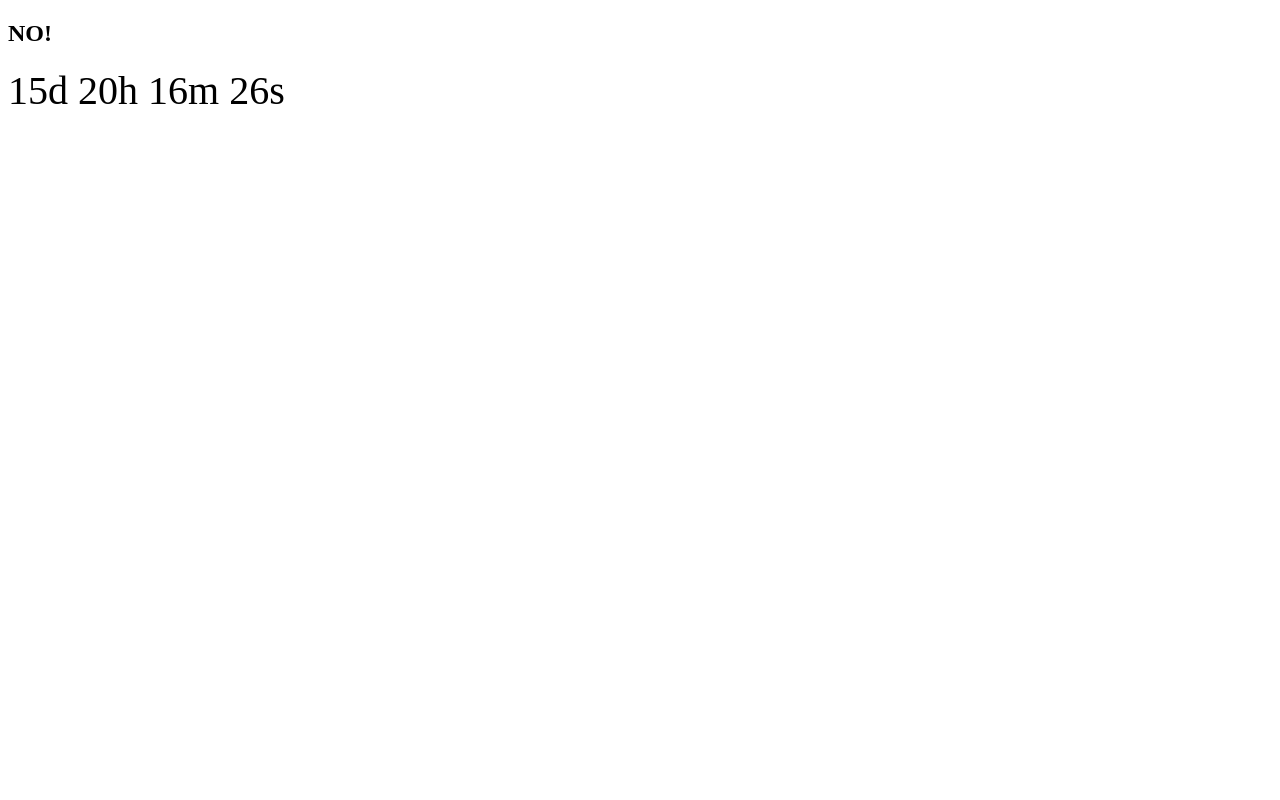
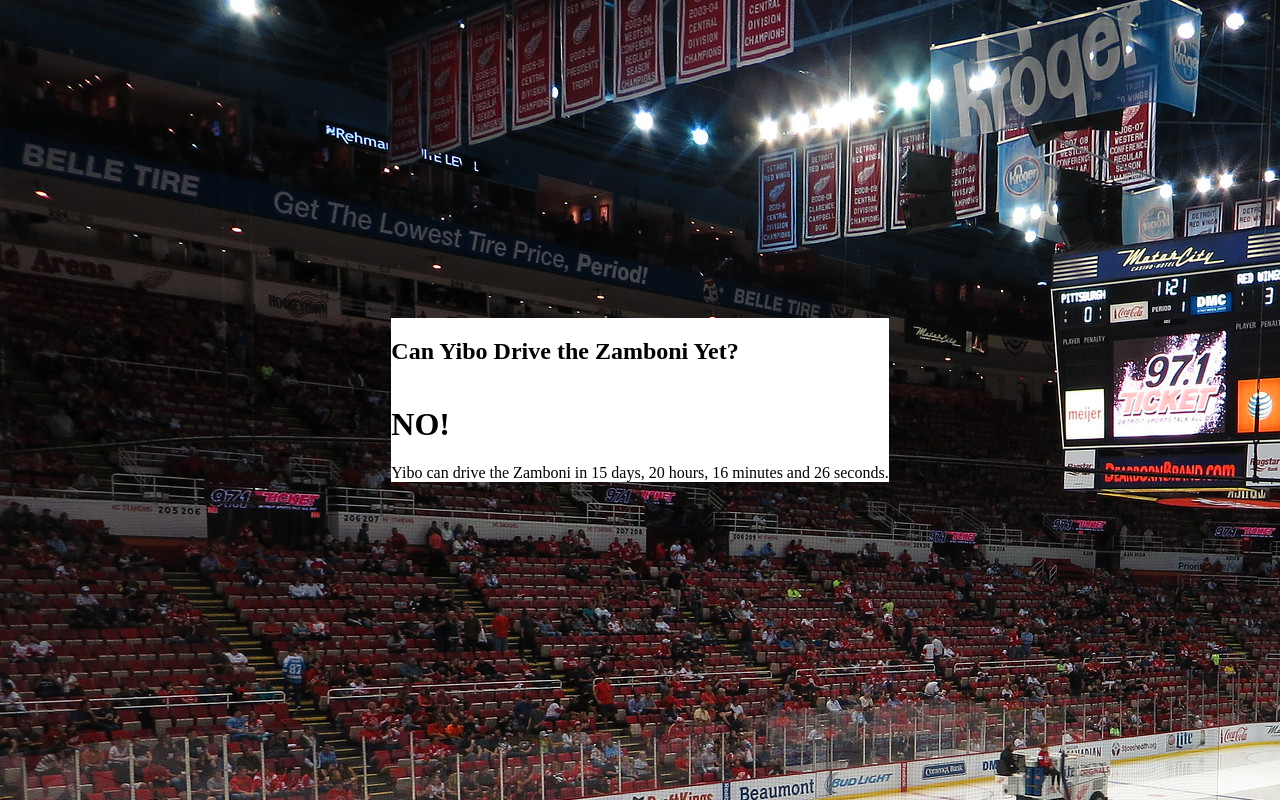
Before and after one commit to bellisk/yibo-zamboni, a plain HTML site: page index.html in a window 1280 px wide. Drawn offline with Linux system fonts and the light colour scheme.

Commit message:
Add background images and credits page

```diff
--- a/index.html
+++ b/index.html
@@ -2,22 +2,18 @@
 <html lang="en">
 <head>
     <meta name="viewport" content="width=device-width, initial-scale=1">
-    <style>
-        p {
-            display: inline;
-            font-size: 40px;
-            margin-top: 0px;
-        }
-    </style>
+    <link rel="stylesheet" href="main.css">
+    <script src="luxon.min.js"></script>
     <title>Can Yibo Drive the Zamboni Yet?</title>
 </head>
 <body>
-<h2 id="answer"></h2>
-<p id="days"></p>
-<p id="hours"></p>
-<p id="mins"></p>
-<p id="secs"></p>
-<script src="luxon.min.js"></script>
+<div class="content">
+    <h2 id="question">Can Yibo Drive the Zamboni Yet?</h2>
+    <h1 id="answer">NO!</h1>
+    <div class="explanation">
+        Yibo can drive the Zamboni in <span id="days"></span> days, <span id="hours"></span> hours, <span id="mins"></span> minutes and <span id="secs"></span> seconds.
+    </div>
+</div>
 <script>
     var zamboniTime = new luxon.DateTime.fromObject({ year: 2022, month: 8, day: 5, hour: 0, minute: 0 }, { zone: 'Asia/Shanghai' })
 
@@ -34,11 +30,10 @@
         const seconds = Math.floor((timeleft % (1000 * 60)) / 1000);
 
         // Result is output to the specific element
-        document.getElementById("answer").innerHTML = "NO!"
-        document.getElementById("days").innerHTML = days + "d "
-        document.getElementById("hours").innerHTML = hours + "h "
-        document.getElementById("mins").innerHTML = minutes + "m "
-        document.getElementById("secs").innerHTML = seconds + "s "
+        document.getElementById("days").innerHTML = days
+        document.getElementById("hours").innerHTML = hours
+        document.getElementById("mins").innerHTML = minutes
+        document.getElementById("secs").innerHTML = seconds
 
         // Display the message when countdown is over
         if (timeleft <= 0) {
--- /dev/null
+++ b/main.css
@@ -0,0 +1,27 @@
+html {
+    height: 100%;
+    margin: 0;
+}
+
+body {
+    display: flex;
+    background-image: url("images/21080670934_70d8c6ee9b_k.jpg");
+    justify-content: center;
+    margin: auto;
+    align-content: center;
+    align-items: center;
+    flex-direction: row;
+    height: 100%;
+}
+
+.content {
+    display: flex;
+    flex-direction: column;
+    background: white;
+    max-width: 50%;
+}
+
+p {
+    display: inline;
+    margin-top: 0;
+}
```
Also changed, not shown: credits.html (added, +27 -0 lines), images/21080670934_70d8c6ee9b_k.jpg (added), images/21082362483_fd3ae2f46e_k.jpg (added), images/30067460685_04bf7e2666_k.jpg (added), images/Canada_Hockey_Place_Zamboni_(4367699020).jpg (added), images/web_rzst_eisfeld_lachen.jpg (added), 9 other files.
